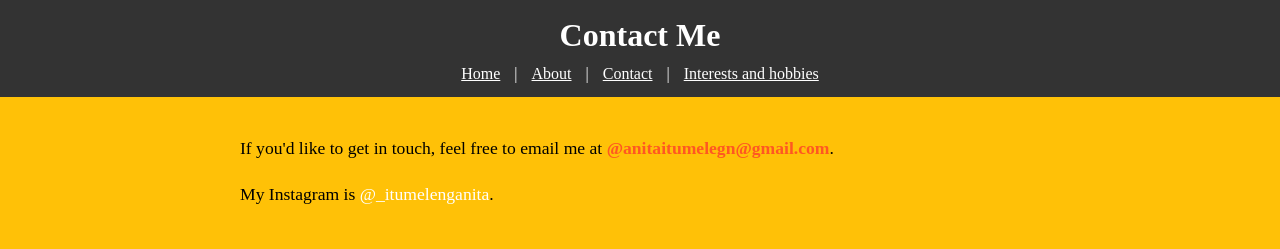
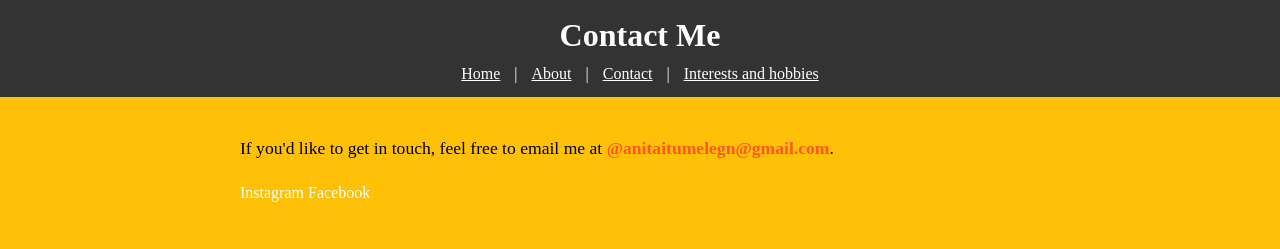
Before and after one commit to abc24-033/JUST-ME, a plain HTML site: page contact.html in a window 1280 px wide. Drawn offline with Linux system fonts and the light colour scheme.

Commit message:
contact.html

```diff
--- a/contact.html
+++ b/contact.html
@@ -19,7 +19,9 @@
   </header>
     <main>
       <p>If you'd like to get in touch, feel free to email me at <a href="mailto:anitaitumelengn@gmail.com">@anitaitumelegn@gmail.com</a>.</p>
-      <p> My Instagram is <a href="instagram:_itumelenganita">@_itumelenganita</a>.</p>
+      <Ii><a href="htts://www.instagram.com/_itumelenganita"target="_blank">Instagram</a></Ii>
+      <Ii><a href="https://www.facebook.com/Anita Itumeleng" target="_blank">Facebook</a></Ii>
+    </main>
     </main>
 </body>
 </html>
```
